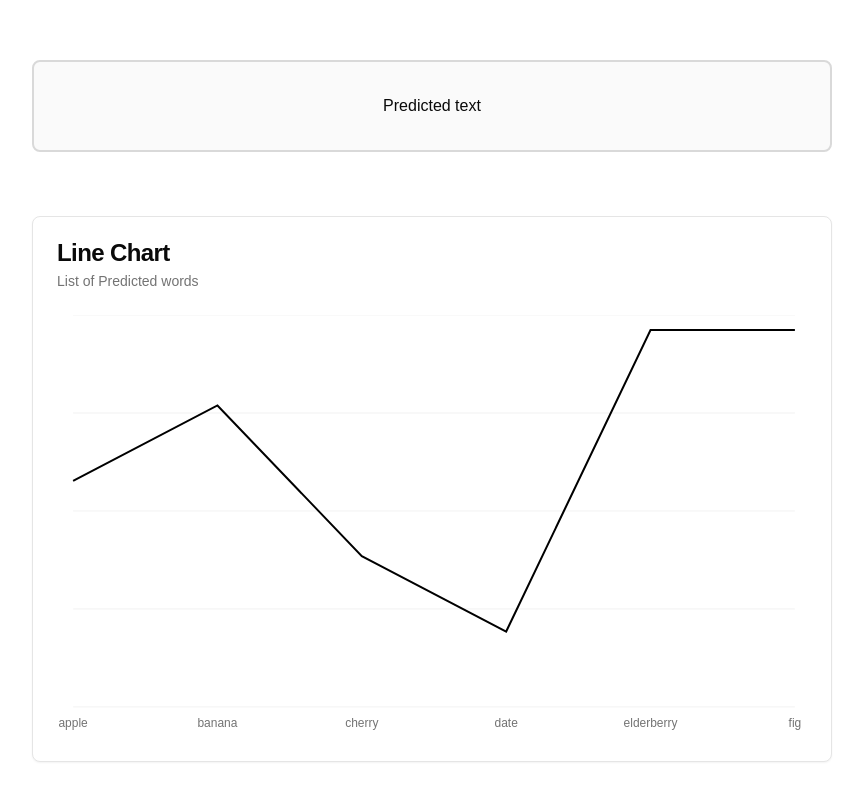
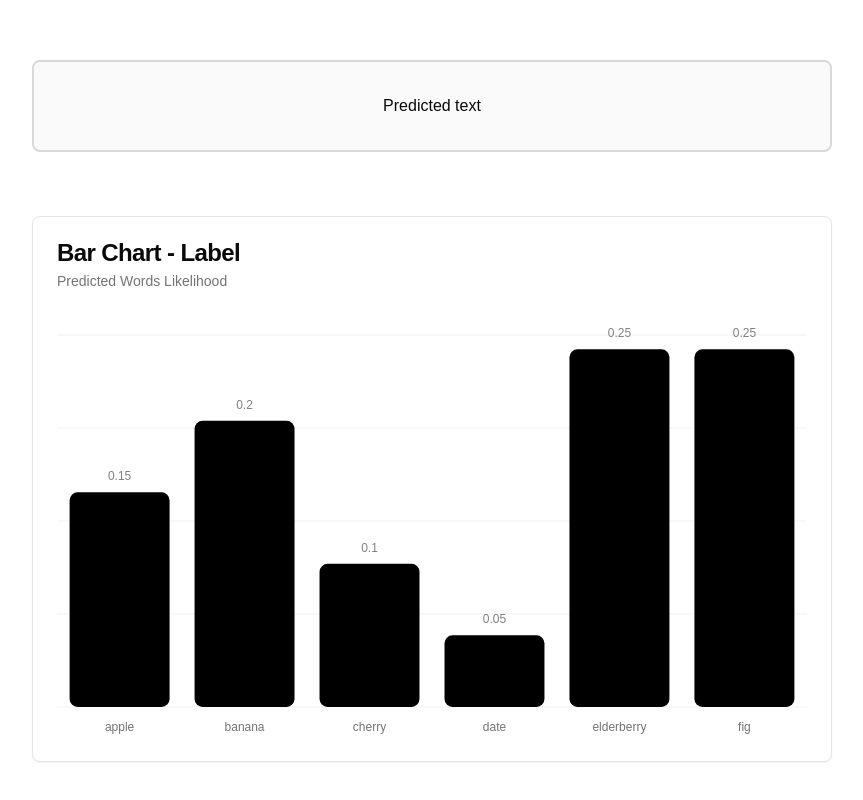
Before and after one commit to Heavy108/GPT-visualizer, a Next.js app: page / in a window 1280 px wide. Shown: the part 452-1252 px from the top of the page, without its empty margins (208-1071 px from the left). Built offline with nearby package versions, Linux system fonts and the light colour scheme.

Commit message:
change the line chart to Bar chart

```diff
--- a/src/CSS/home.module.css
+++ b/src/CSS/home.module.css
@@ -119,6 +119,13 @@
   }
 
   /* Media queries for responsive design */
+
+  @media only screen and (min-width:375px){
+    .inputContainer textarea{
+      margin: 2rem ;
+      width: auto;
+    }
+  }
   @media only screen and (min-width: 425px) {
     .NavBar {
       margin: 2rem 3rem 2rem 3rem;
--- a/src/Component/PredicatedGraph.jsx
+++ b/src/Component/PredicatedGraph.jsx
@@ -1,7 +1,7 @@
 "use client"
 
 import { TrendingUp } from "lucide-react"
-import { CartesianGrid, Line, LineChart, XAxis } from "recharts"
+import { Bar, BarChart, CartesianGrid, LabelList, XAxis } from "recharts"
 
 import {
   Card,
@@ -18,7 +18,7 @@ import {
   ChartTooltipContent,
 } from "@/components/ui/chart"
 
-export const description = "A linear line chart"
+export const description = "A bar chart with a label"
 
 const chartData = [
   { word: "apple", logit: 0.15 },
@@ -28,7 +28,6 @@ const chartData = [
   { word: "elderberry", logit: 0.25 },
   { word: "fig", logit: 0.25 },
 ];
-
 
 const chartConfig = {
   desktop: {
@@ -41,47 +40,47 @@ export function Component() {
   return (
     <Card>
       <CardHeader>
-        <CardTitle>Line Chart </CardTitle>
-        <CardDescription>List of Predicted words</CardDescription>
+        <CardTitle>Bar Chart - Label</CardTitle>
+        <CardDescription>Predicted Words Likelihood</CardDescription>
       </CardHeader>
       <CardContent>
         <ChartContainer config={chartConfig}>
-          <LineChart
+          <BarChart
             accessibilityLayer
             data={chartData}
             margin={{
-              left: 16,
-              right: 12,
+              top: 20,
             }}
           >
             <CartesianGrid vertical={false} />
             <XAxis
               dataKey="word"
               tickLine={false}
+              tickMargin={10}
               axisLine={false}
-              tickMargin={6}
               tickFormatter={(value) => value}
             />
             <ChartTooltip
               cursor={false}
               content={<ChartTooltipContent hideLabel />}
             />
-            <Line
-              dataKey="logit"
-              type="linear"
-              stroke="Black"
-              strokeWidth={2}
-              dot={false}
+            <Bar dataKey="logit" fill="Black" radius={8}>
+              <LabelList
+                position="top"
+                offset={12}
+                className="fill-foreground"
+                fontSize={12}
               />
-          </LineChart>
+            </Bar>
+          </BarChart>
         </ChartContainer>
       </CardContent>
       {/* <CardFooter className="flex-col items-start gap-2 text-sm">
         <div className="flex gap-2 font-medium leading-none">
-          Trending up by 5.2% this word <TrendingUp className="h-4 w-4" />
+          Trending up by 5.2% this month <TrendingUp className="h-4 w-4" />
         </div>
         <div className="leading-none text-muted-foreground">
-          Showing total visitors for the last 6 words
+          Showing total visitors for the last 6 months
         </div>
       </CardFooter> */}
     </Card>
```
Lines whose indentation alone changed are shown as unchanged.
